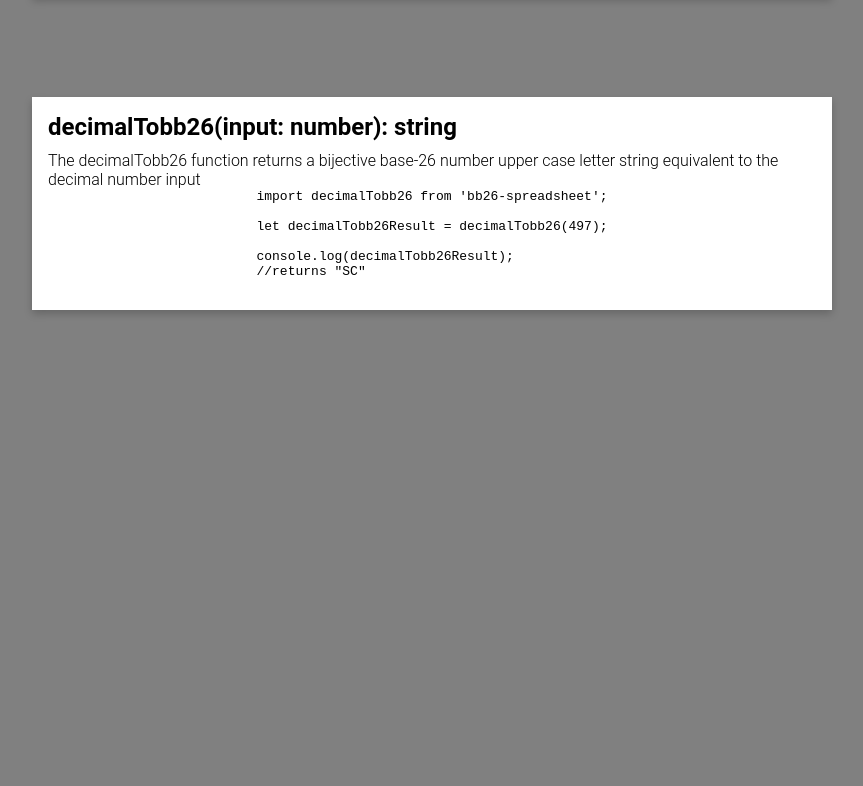
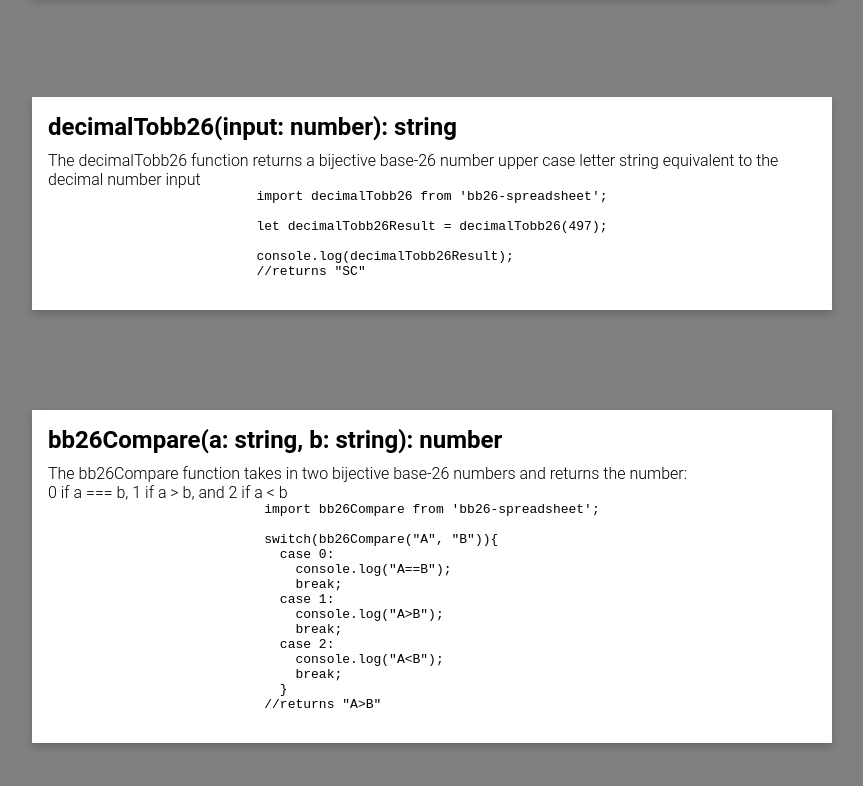
Before and after one commit to istareatscreens/bb26spreadsheet, a website: page docs/index.html in a window 1280 px wide. Shown: the part 1260-2046 px from the top of the page, without its empty margins (208-1071 px from the left). Before the commit the page ends 1670 px from the top, so only its background shows below. Drawn offline with Linux system fonts and the light colour scheme; a web font is replaced by a local one.

Commit message:
Updated documentation, added bb26Compare function with testing, moved checking function to its own module, merged bb26Compare function to the bb26Compare module

```diff
--- a/docs/index.html
+++ b/docs/index.html
@@ -41,6 +41,7 @@
           <a href="#bb26Range">bb26Range</a>
           <a href="#bb26ToDecimal">bb26ToDecimal</a>
           <a href="#decimalTobb26">decimalTobb26</a>
+          <a href="#bb26Compare">bb26Compare</a>
         </div>
       </div>
 
@@ -150,6 +151,36 @@ console.log(decimalTobb26Result);
             </div>
           </div>
         </div>
+
+        <div class="card" id="bb26Compare">
+          <div class="card-content">
+            <h2 class="card-title">
+              bb26Compare(a: string, b: string): number
+            </h2>
+            <p class="code-description">
+              The bb26Compare function takes in two bijective base-26 numbers
+              and returns the number: </br> 0 if a === b, 1 if a > b, and 2 if a < b
+            </p>
+            <div class="code-container">
+              <pre class="prettyprint code-block">
+import bb26Compare from 'bb26-spreadsheet';
+
+switch(bb26Compare("A", "B")){
+  case 0:
+    console.log("A==B");
+    break;
+  case 1:
+    console.log("A>B");
+    break;
+  case 2:
+    console.log("A&#60;B");
+    break;
+  }
+//returns "A>B"
+              </pre>
+            </div>
+          </div>
+        </div>
       </div>
     </div>
   </body>
--- /dev/null
+++ b/src/bb26Check.ts
@@ -0,0 +1,5 @@
+//Checks for valid bb26 format
+export function checkIfValidbb26(input: string): void {
+  if (!/^[A-Z]+$/.test(input))
+    throw new TypeError("Input string may only contain upper case letters");
+}
--- a/src/bb26Decrement.ts
+++ b/src/bb26Decrement.ts
@@ -1,4 +1,4 @@
-import { checkIfValidbb26 as check } from "./helperFunctions";
+import { checkIfValidbb26 as check } from "./bb26Check";
 /**
  * Decreases a bijective base-26 number by 1
  * @param input {string} string containing only uppercase letters
--- a/src/bb26Increment.ts
+++ b/src/bb26Increment.ts
@@ -1,4 +1,4 @@
-import { checkIfValidbb26 as check } from "./helperFunctions";
+import { checkIfValidbb26 as check } from "./bb26Check";
 /**
  * Increases a bijective base-26 number by 1
  * @param input {string} string containing only uppercase letters
--- a/src/bb26Range.ts
+++ b/src/bb26Range.ts
@@ -1,4 +1,4 @@
-import { bb26Compare } from "./helperFunctions";
+import { bb26Compare } from "./bb26Compare";
 import { bb26IncrementNoCheck as bb26Increment } from "./bb26Increment";
 /**
  * Returns a range from given inputs in increasing bijective base-26 order
--- a/src/bb26ToDecimal.ts
+++ b/src/bb26ToDecimal.ts
@@ -1,4 +1,4 @@
-import { checkIfValidbb26 as check } from "./helperFunctions";
+import { checkIfValidbb26 as check } from "./bb26Check";
 /**
  *Converts string containing only upper case letters (bijective base-26 form) to its equivalent decimal number
  *@param {string} input string containing only upper case letters
```
Also changed, not shown: src/bb26Compare.ts (+41 -4 lines), src/helperFunctions.ts (deleted, +0 -25 lines), src/index.ts (+5 -2 lines), test/bb26Compare.test.ts (+17 -2 lines), test/testObjects.ts (+39 -0 lines), 1 other file.
